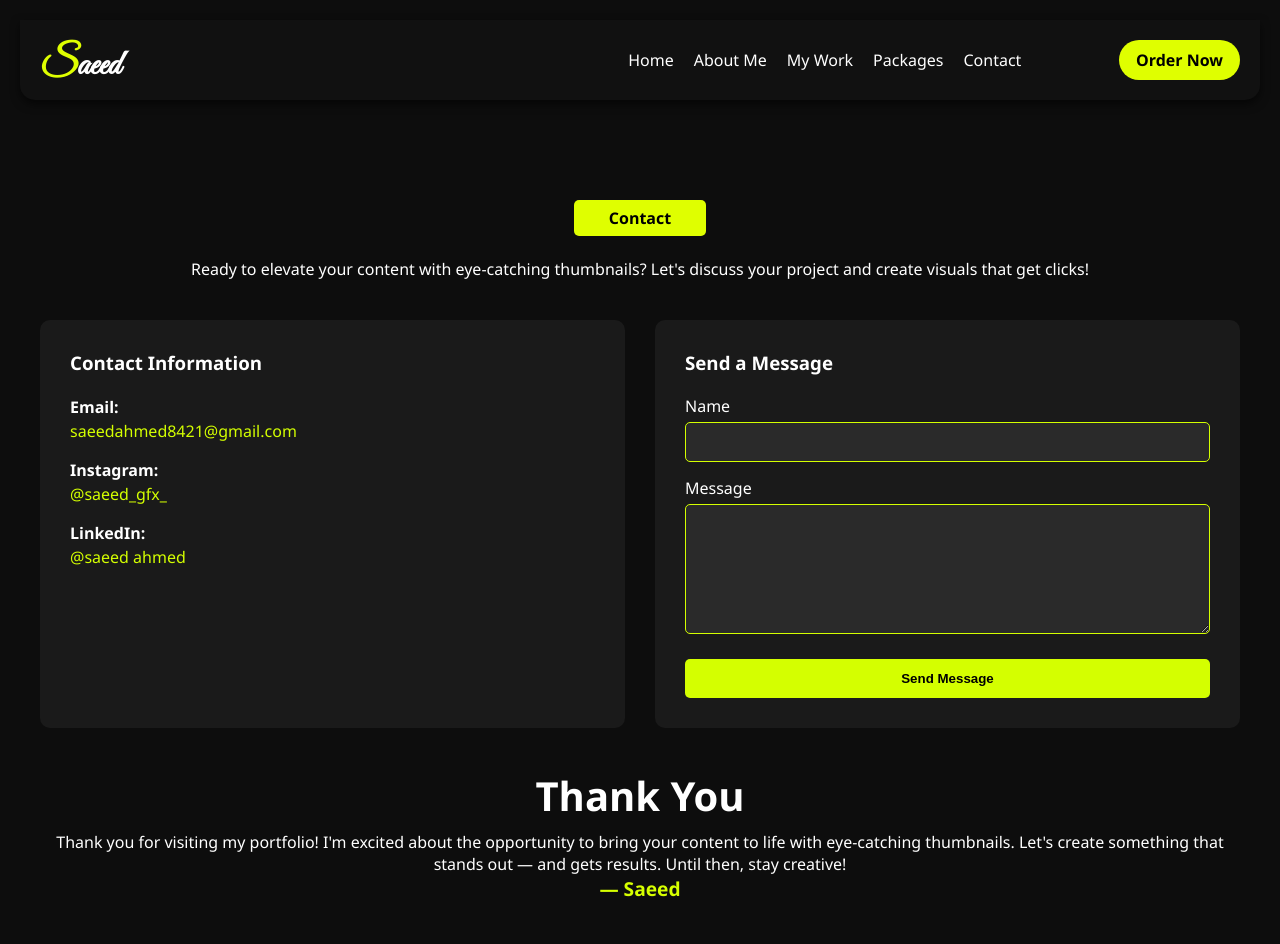
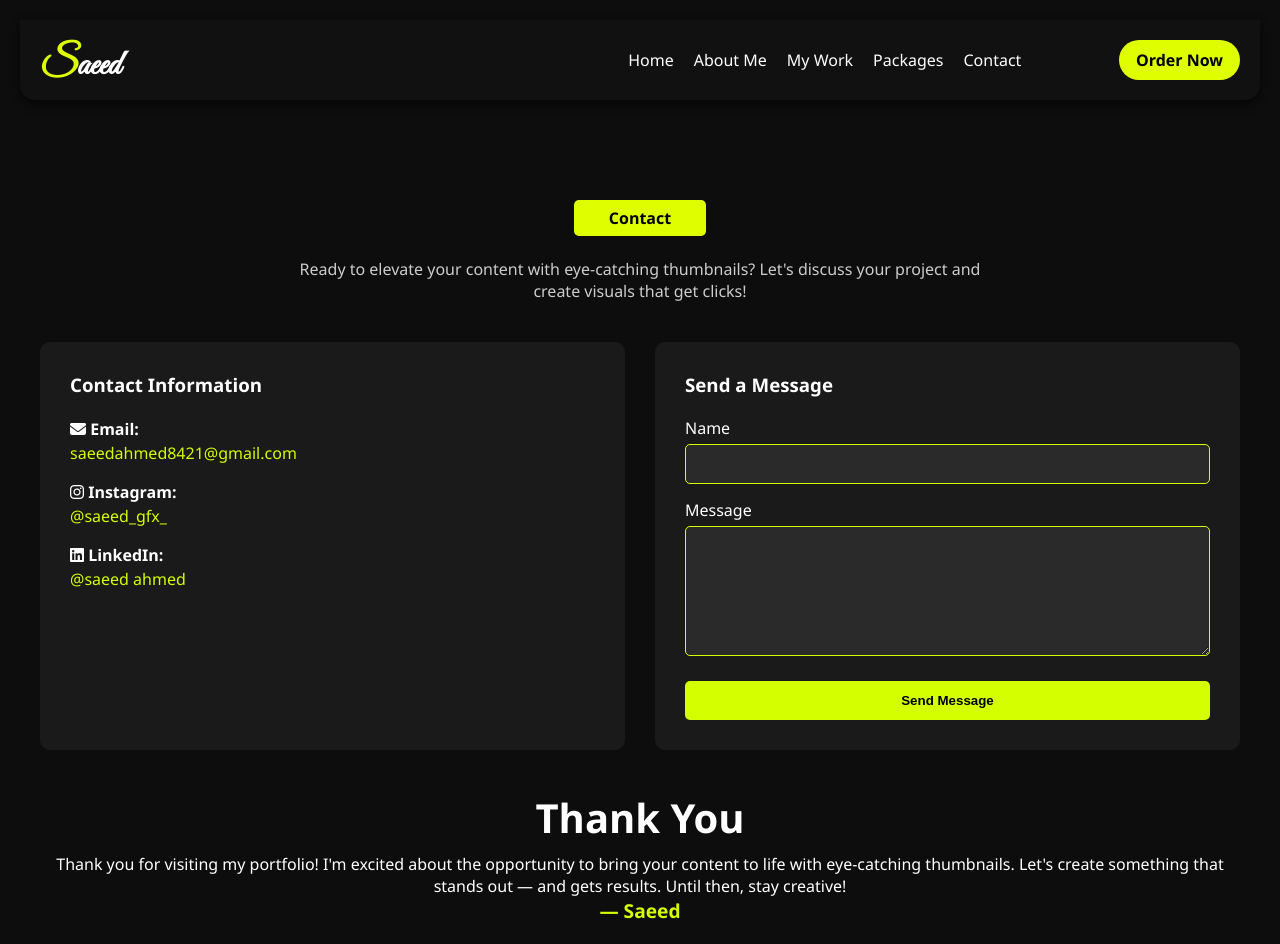
Before and after one commit to Gfx-X-Developer/saeed-portfolio, a plain HTML site: page contant.html in a window 1280 px wide. Before the commit the page ends 922 px from the top, so only its background shows below. Drawn offline with Linux system fonts and the light colour scheme.

Commit message:
Add files via upload

```diff
--- a/contant.html
+++ b/contant.html
@@ -37,11 +37,12 @@
       document.getElementById("navMenu").classList.toggle("active");
     }
   </script>
+  <link rel="stylesheet" href="https://cdnjs.cloudflare.com/ajax/libs/font-awesome/6.5.0/css/all.min.css">
+
 <section id="contact">
   <div class="contact-header">
-  <a href="" class="order-btn22" target="_blank">Contact</a>
-<br><br
-
+    <a href="contant.html" class="order-btn22" target="_blank">Contact</a>
+    <br><br>
 
     <p>
       Ready to elevate your content with eye-catching thumbnails?
@@ -53,17 +54,22 @@
     <div class="contact-info">
       <h3>Contact Information</h3>
 
-          <p><strong>Email:</strong><br>
-            <a href="https://mail.google.com/mail/u/0/#inbox?compose=PNRMKbkCXgtgqkFSnrRMlwxFQHhZvRwqtssNjHnpVNJvjfzqXrqqHfBSfFHsjcPJtxbZtPFjJHSzvDq">saeedahmed8421@gmail.com</a>
+      <p>
+        <i class="fas fa-envelope"></i> <strong>Email:</strong><br>
+        <a href="mailto:saeedahmed8421@gmail.com">saeedahmed8421@gmail.com</a>
       </p>
 
-          <p><strong>Instagram:</strong><br>
-            <a href="https://www.instagram.com/saeed_gfx_/?hl=en" target="_blank">@saeed_gfx_</a>
+      <p>
+        <i class="fab fa-instagram"></i> <strong>Instagram:</strong><br>
+        <a href="https://www.instagram.com/saeed_gfx_/" target="_blank">@saeed_gfx_</a>
       </p>
 
-          <p><strong>LinkedIn:</strong><br>
+      <p>
+        <i class="fab fa-linkedin"></i> <strong>LinkedIn:</strong><br>
         <a href="https://www.linkedin.com/in/saeedgfx/" target="_blank">@saeed ahmed</a>
       </p>
+
+
     </div>
 
     <form class="contact-form" onsubmit="sendEmail(); return false;">
```
Also changed, not shown: index.html (+11 -5 lines). Lines whose indentation alone changed are shown as unchanged.
